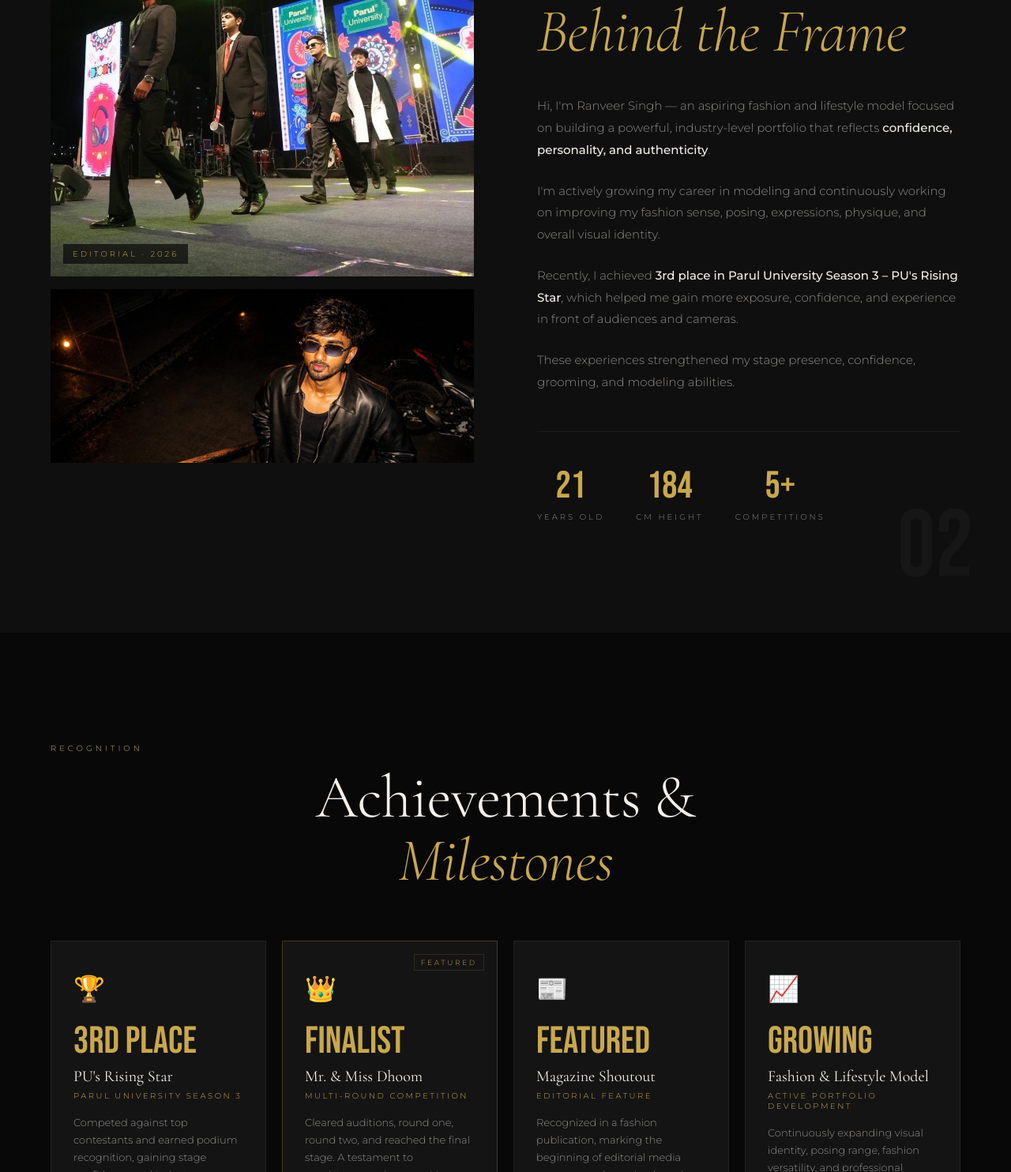
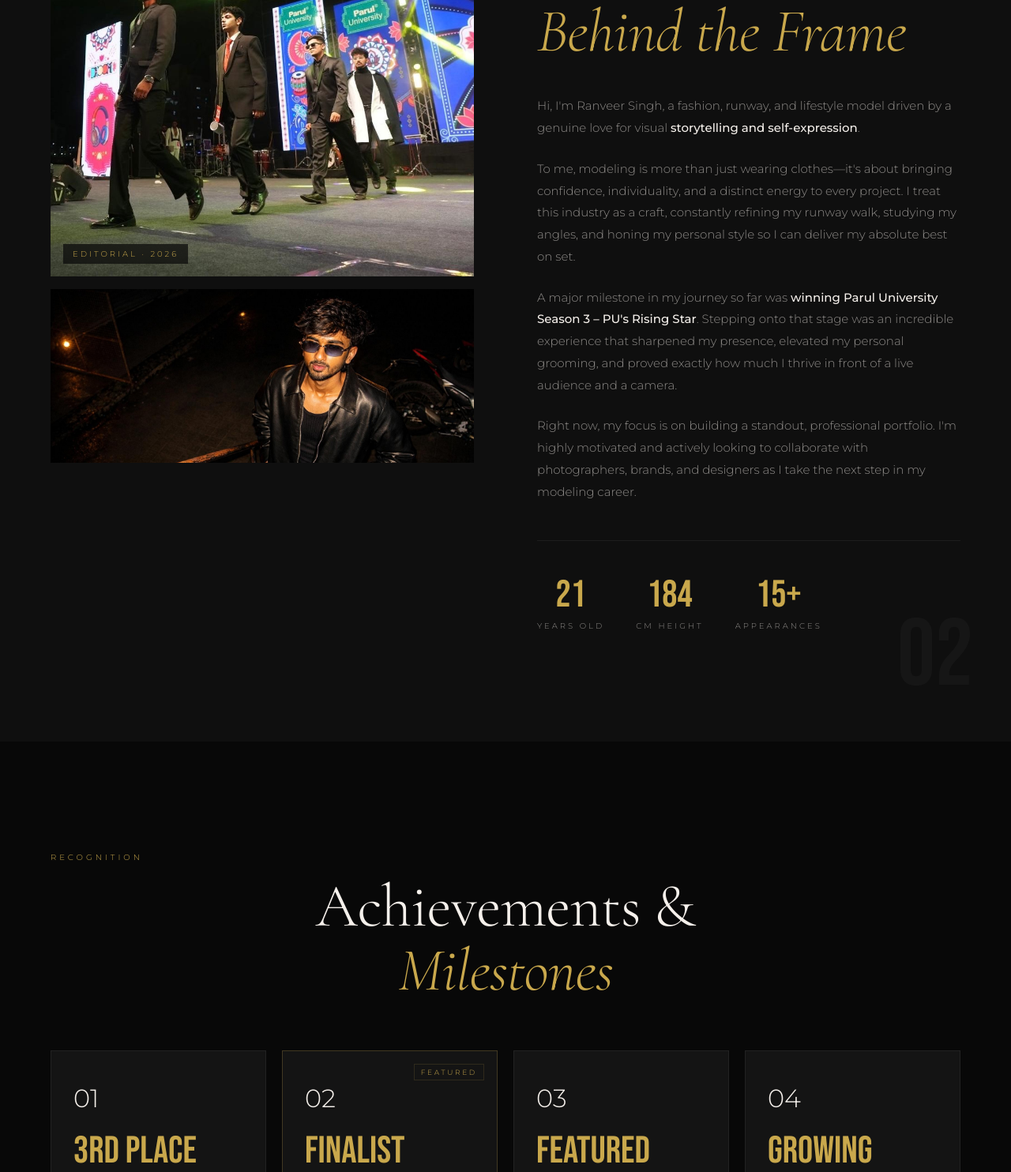
Before and after one commit to ranveersingh-rv/my-portfolio, a plain HTML site: page index.html in a window 1280 px wide. Shown: the part 1090-2574 px from the top of the page at 79% size. Drawn offline with nearby package versions, Linux system fonts and the light colour scheme.

Commit message:
Update title and descriptions in index.html
main update kara hai

```diff
--- a/index.html
+++ b/index.html
@@ -3,7 +3,7 @@
 <head>
   <meta charset="UTF-8" />
   <meta name="viewport" content="width=device-width, initial-scale=1.0" />
-  <title>Ranveer Singh | Runway, Fashion & Lifestyle Model</title>
+  <title>Ranveer Singh | Runway, & Fashion Model</title>
   <link rel="stylesheet" href="style.css" />
   <link rel="preconnect" href="https://fonts.googleapis.com">
   <link rel="preconnect" href="https://fonts.gstatic.com" crossorigin>
@@ -22,7 +22,7 @@
       <div class="loader-text">
         <span>R</span><span>A</span><span>N</span><span>V</span><span>E</span><span>E</span><span>R</span>
       </div>
-      <div class="loader-sub">Fashion &amp; Lifestyle Model</div>
+      <div class="loader-sub">Runway &amp; Fashion Model</div>
       <div class="loader-progress"><div class="loader-bar" id="loaderBar"></div></div>
     </div>
   </div>
@@ -67,7 +67,7 @@
         <span class="hero-name-line reveal-clip" style="--d:0.1s">Ranveer</span>
         <span class="hero-name-line reveal-clip" style="--d:0.3s">Singh</span>
       </h1>
-      <div class="hero-location reveal-up" style="--d:0.5s">Vadodara, India — 2026</div>
+      <div class="hero-location reveal-up" style="--d:0.5s">Gujarat, India.</div>
       <div class="hero-cta reveal-up" style="--d:0.7s">
         <a href="#gallery" class="btn-primary">View Portfolio</a>
         <a href="#contact" class="btn-secondary">Contact Me</a>
@@ -95,14 +95,14 @@
       <div class="about-content">
         <div class="section-tag">About</div>
         <h2 class="section-title">The Face<br /><em>Behind the Frame</em></h2>
-        <p class="about-text">Hi, I'm Ranveer Singh — an aspiring fashion and lifestyle model focused on building a powerful, industry-level portfolio that reflects <strong>confidence, personality, and authenticity</strong>.</p>
-        <p class="about-text">I'm actively growing my career in modeling and continuously working on improving my fashion sense, posing, expressions, physique, and overall visual identity.</p>
-        <p class="about-text">Recently, I achieved <strong>3rd place in Parul University Season 3 – PU's Rising Star</strong>, which helped me gain more exposure, confidence, and experience in front of audiences and cameras.</p>
-        <p class="about-text">These experiences strengthened my stage presence, confidence, grooming, and modeling abilities.</p>
+        <p class="about-text">Hi, I'm Ranveer Singh, a fashion, runway, and lifestyle model driven by a genuine love for visual <strong>storytelling and self-expression</strong>.</p>
+        <p class="about-text">To me, modeling is more than just wearing clothes—it's about bringing confidence, individuality, and a distinct energy to every project. I treat this industry as a craft, constantly refining my runway walk, studying my angles, and honing my personal style so I can deliver my absolute best on set.</p>
+        <p class="about-text">A major milestone in my journey so far was <strong>winning Parul University Season 3 – PU's Rising Star</strong>. Stepping onto that stage was an incredible experience that sharpened my presence, elevated my personal grooming, and proved exactly how much I thrive in front of a live audience and a camera.</p>
+        <p class="about-text">Right now, my focus is on building a standout, professional portfolio. I'm highly motivated and actively looking to collaborate with photographers, brands, and designers as I take the next step in my modeling career.</p>
         <div class="about-metrics">
           <div class="metric"><span class="metric-num">21</span><span class="metric-label">Years Old</span></div>
           <div class="metric"><span class="metric-num">184</span><span class="metric-label">cm Height</span></div>
-          <div class="metric"><span class="metric-num">5+</span><span class="metric-label">Competitions</span></div>
+          <div class="metric"><span class="metric-num">15+</span><span class="metric-label">APPEARANCES</span></div>
         </div>
       </div>
     </div>
@@ -110,41 +110,42 @@
   </section>
 
   <!-- ACHIEVEMENTS -->
+
   <section class="achievements section-reveal" id="achievements">
     <div class="achievements-inner">
       <div class="section-tag">Recognition</div>
       <h2 class="section-title centered">Achievements &amp;<br /><em>Milestones</em></h2>
       <div class="achievements-grid">
         <div class="achievement-card" data-delay="0">
-          <div class="achievement-icon">🏆</div>
+          <div class="achievement-icon">01</div>
           <div class="achievement-rank">3rd Place</div>
           <div class="achievement-title">PU's Rising Star</div>
           <div class="achievement-sub">Parul University Season 3</div>
-          <div class="achievement-desc">Competed against top contestants and earned podium recognition, gaining stage confidence and industry exposure.</div>
+          <div class="achievement-desc">Placed third against top competitors, sharpening my stage presence and gaining valuable exposure on the runway.</div>
           <div class="achievement-glow"></div>
         </div>
         <div class="achievement-card featured" data-delay="0.15">
-          <div class="achievement-icon">👑</div>
+          <div class="achievement-icon">02</div>
           <div class="achievement-rank">Finalist</div>
           <div class="achievement-title">Mr. &amp; Miss Dhoom</div>
           <div class="achievement-sub">Multi-Round Competition</div>
-          <div class="achievement-desc">Cleared auditions, round one, round two, and reached the final stage. A testament to consistency and competitive drive.</div>
+          <div class="achievement-desc">Successfully navigated multiple competitive rounds from initial auditions to the grand finale, proving my consistency and drive on stage.</div>
           <div class="achievement-glow"></div>
         </div>
         <div class="achievement-card" data-delay="0.3">
-          <div class="achievement-icon">📰</div>
+          <div class="achievement-icon">03</div>
           <div class="achievement-rank">Featured</div>
           <div class="achievement-title">Magazine Shoutout</div>
           <div class="achievement-sub">Editorial Feature</div>
-          <div class="achievement-desc">Recognized in a fashion publication, marking the beginning of editorial media presence and growing brand identity.</div>
+          <div class="achievement-desc">Featured in a fashion publication—an exciting milestone that kickstarted my editorial presence and helped shape my personal brand.</div>
           <div class="achievement-glow"></div>
         </div>
         <div class="achievement-card" data-delay="0.45">
-          <div class="achievement-icon">📈</div>
+          <div class="achievement-icon">04</div>
           <div class="achievement-rank">Growing</div>
-          <div class="achievement-title">Fashion &amp; Lifestyle Model</div>
+          <div class="achievement-title">Runway &amp; Fashion Model</div>
           <div class="achievement-sub">Active Portfolio Development</div>
-          <div class="achievement-desc">Continuously expanding visual identity, posing range, fashion versatility, and professional network in the industry.</div>
+          <div class="achievement-desc">Constantly refining my runway walk, posing techniques, and personal style while building a strong professional portfolio.</div>
           <div class="achievement-glow"></div>
         </div>
       </div>
@@ -227,7 +228,7 @@
   <section class="stats section-reveal" id="stats">
     <div class="stats-bg-text">RANVEER</div>
     <div class="stats-inner">
-      <div class="section-tag centered">Numbers</div>
+      <div class="section-tag centered">Info</div>
       <div class="stats-grid">
         <div class="stat-item">
           <div class="stat-num" data-target="21">0</div>
@@ -240,9 +241,9 @@
           <div class="stat-label">Height</div>
         </div>
         <div class="stat-item">
-          <div class="stat-num" data-target="3">0</div>
+          <div class="stat-num" data-target="15">0</div>
           <div class="stat-unit">+</div>
-          <div class="stat-label">Competitions</div>
+          <div class="stat-label">APPEARANCES</div>
         </div>
         <div class="stat-item">
           <div class="stat-num" data-target="6">0</div>
@@ -251,8 +252,8 @@
         </div>
       </div>
       <div class="stats-details">
-        <div class="stats-detail-item"><span class="detail-label">Location</span><span class="detail-value">Rajasthan, India</span></div>
-        <div class="stats-detail-item"><span class="detail-label">Portfolio Type</span><span class="detail-value">Fashion &amp; Lifestyle</span></div>
+        <div class="stats-detail-item"><span class="detail-label">Location</span><span class="detail-value">Gujarat, India</span></div>
+        <div class="stats-detail-item"><span class="detail-label">Portfolio Type</span><span class="detail-value">Runway &amp; Fashion Model</span></div>
         <div class="stats-detail-item"><span class="detail-label">Available For</span><span class="detail-value">Agencies · Campaigns · Editorial</span></div>
       </div>
     </div>
@@ -270,7 +271,7 @@
         </svg>
       </div>
       <div class="instagram-handle">@rnveerrrrr_singhhh</div>
-      <p class="instagram-desc">Follow along the journey — behind the scenes, editorial shoots, and everyday fashion moments.</p>
+      <p class="instagram-desc">The portfolio continues on Instagram — Latest shows, shoots, and style.</p>
       <a href="https://www.instagram.com/rnveerrrrr_singhhh" target="_blank" rel="noopener" class="btn-instagram">Follow on Instagram</a>
     </div>
     <div class="section-number">06</div>
@@ -281,7 +282,7 @@
     <div class="contact-inner">
       <div class="section-tag">Let's Connect</div>
       <h2 class="section-title">Ready to<br /><em>Collaborate?</em></h2>
-      <p class="contact-sub">Available for agency representation, brand campaigns, editorial shoots, event appearances, and luxury collaborations.</p>
+      <p class="contact-sub">Available for agency representation, runway shows, brand campaigns, editorial shoots, and luxury collaborations.</p>
       <div class="contact-cards">
         <a href="tel:+919784324521" class="contact-card">
           <div class="contact-card-icon">
@@ -329,7 +330,7 @@
     <div class="footer-inner">
       <div class="footer-logo">RS</div>
       <div class="footer-name">Ranveer Singh</div>
-      <div class="footer-tagline">Fashion &amp; Lifestyle Model · Vadodara, Gujarat, India</div>
+      <div class="footer-tagline">Runway &amp; Fashion Model · Vadodara, Gujarat, India</div>
       <div class="footer-divider"></div>
       <div class="footer-copy">© 2026 Ranveer Singh. All rights reserved.</div>
     </div>
```
